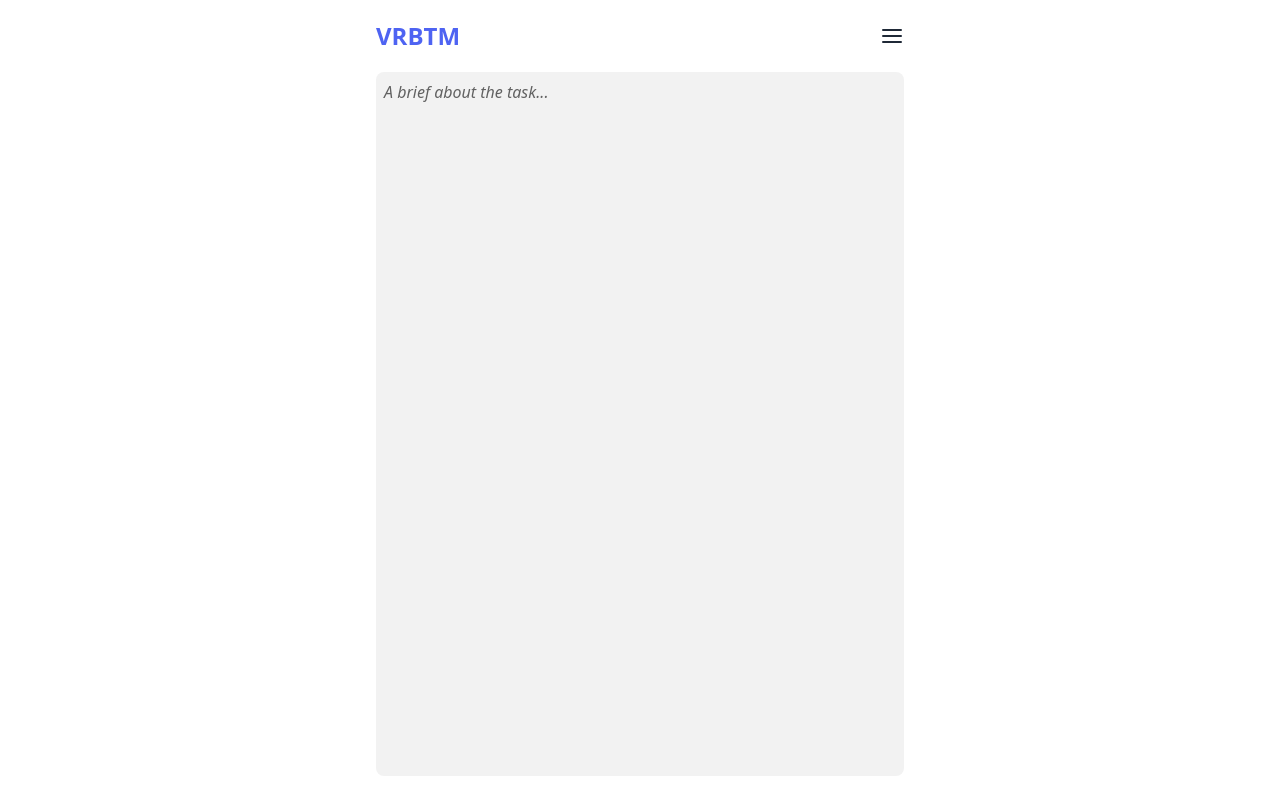
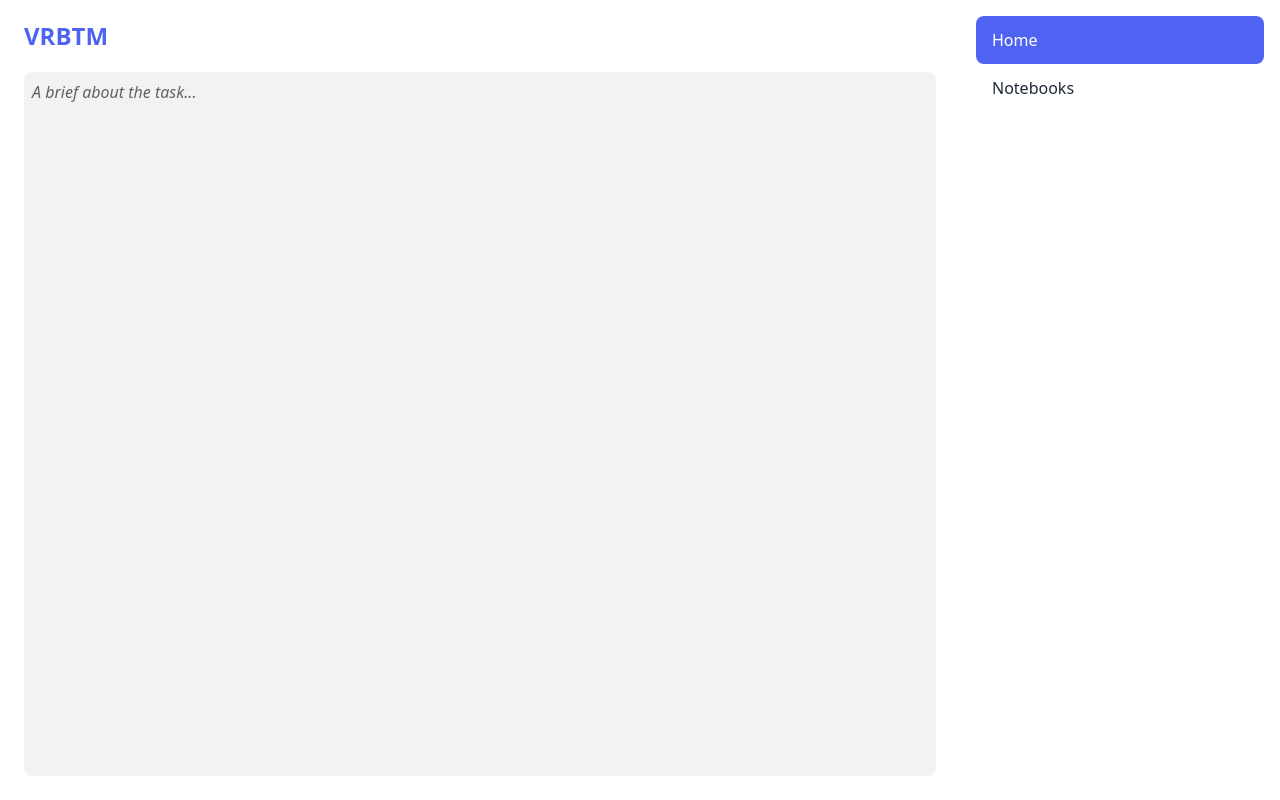
Before and after one commit to YousefJalali/vrbtm, a Next.js app: page / in a window 1280 px wide. Built offline with nearby package versions, Linux system fonts and the light colour scheme.

Commit message:
notebook page added

```diff
--- a/components/layout/Header.tsx
+++ b/components/layout/Header.tsx
@@ -1,16 +1,15 @@
+import { useState } from "react"
 import { FiMenu } from "react-icons/fi"
 import { HiOutlineAdjustmentsHorizontal } from "react-icons/hi2"
 
 export default function Header() {
+  const [isVisible, setVisibility] = useState(false)
+
   return (
     <header className="mb-6 flex h-6 w-full items-center justify-between">
       <h1 className="font-sans text-2xl font-bold leading-none text-primary">
         VRBTM
       </h1>
-      <a>
-        {/* <a onClick={() => toggleOptions(!showOptions)}> */}
-        <FiMenu className="text-2xl" />
-      </a>
     </header>
   )
 }
--- /dev/null
+++ b/components/layout/Layout.tsx
@@ -0,0 +1,55 @@
+import useWindowSize from "@/libs/hooks/useWindowSize"
+import Link from "next/link"
+import { useRouter } from "next/router"
+import { ReactNode } from "react"
+import { FiMenu } from "react-icons/fi"
+
+export default function Layout({ children }: { children: ReactNode }) {
+  const { height } = useWindowSize()
+  const router = useRouter()
+
+  return (
+    <div className="drawer drawer-mobile drawer-end bg-base-100 ">
+      <input id="my-drawer-2" type="checkbox" className="drawer-toggle" />
+      <div className="drawer-content flex w-full flex-col items-center justify-center">
+        <main
+          className="min-w-screen relative mx-auto flex w-full flex-col p-6"
+          style={{ minHeight: height }}
+        >
+          <header className="mb-6 flex h-6 w-full items-center justify-between">
+            <h1 className="font-sans text-2xl font-bold leading-none text-primary">
+              VRBTM
+            </h1>
+
+            <label
+              htmlFor="my-drawer-2"
+              className="btn-primary drawer-button btn h-8 min-h-fit w-8 p-0 lg:hidden"
+            >
+              <FiMenu />
+            </label>
+          </header>
+          {children}
+        </main>
+      </div>
+      <div className="drawer-side">
+        <label htmlFor="my-drawer-2" className="drawer-overlay"></label>
+        <ul className="menu w-80 bg-base-100 p-4 text-base-content">
+          {/* <!-- Sidebar content here --> */}
+          <li>
+            <Link href="/" className={router.pathname === "/" ? "active" : ""}>
+              Home
+            </Link>
+          </li>
+          <li>
+            <Link
+              href="/notebook"
+              className={router.pathname === "/notebook" ? "active" : ""}
+            >
+              Notebooks
+            </Link>
+          </li>
+        </ul>
+      </div>
+    </div>
+  )
+}
--- a/libs/ui/rich-text-editor/TextEditor.tsx
+++ b/libs/ui/rich-text-editor/TextEditor.tsx
@@ -14,8 +14,6 @@ const ReactQuill = dynamic(
     BoldBlot.blotName = "mark"
     BoldBlot.tagName = "mark"
     RQ.Quill.register("formats/mark", BoldBlot)
-
-    console.log(RQ.Quill)
 
     function undoChange() {
       // @ts-ignore
--- a/pages/_app.tsx
+++ b/pages/_app.tsx
@@ -1,13 +1,16 @@
-import type { AppProps } from "next/app";
-import "@/styles/globals.css";
-import { Montserrat } from "@next/font/google";
+import type { AppProps } from "next/app"
+import "@/styles/globals.css"
+import { Montserrat } from "@next/font/google"
+import Layout from "@/components/layout/Layout"
 
-const font = Montserrat({ subsets: ["latin"], variable: "--font-montserrat" });
+const font = Montserrat({ subsets: ["latin"], variable: "--font-montserrat" })
 
 export default function MyApp({ Component, pageProps }: AppProps) {
   return (
-    <main className={font.variable}>
-      <Component {...pageProps} />
-    </main>
-  );
+    <div className={` ${font.variable}`}>
+      <Layout>
+        <Component {...pageProps} />
+      </Layout>
+    </div>
+  )
 }
--- a/pages/index.tsx
+++ b/pages/index.tsx
@@ -5,7 +5,7 @@ import { DeltaStatic, Sources } from "quill"
 import { UnprivilegedEditor } from "react-quill"
 import Header from "@/components/layout/Header"
 import { RxEyeClosed, RxEyeOpen, RxReload } from "react-icons/rx"
-import useWindowSize from "@/hooks/useWindowSize"
+import Layout from "@/components/layout/Layout"
 
 export default function Home() {
   // const [showOptions, toggleOptions] = useState(false)
@@ -20,7 +20,6 @@ export default function Home() {
   // const [loading, setLoading] = useState(false)
   const [isVisible, setVisibility] = useState(true)
   const [isOmit, setOmit] = useState(false)
-  const { height } = useWindowSize()
 
   const ref = useRef(null)
 
@@ -123,12 +122,7 @@ export default function Home() {
   }
 
   return (
-    <main
-      className="min-w-screen relative mx-auto flex max-w-xl flex-col p-6 "
-      style={{ minHeight: height }}
-    >
-      <Header />
-
+    <>
       {/* {showOptions && <Nav />} */}
 
       <div className="box-border flex flex-1 flex-col rounded-lg bg-base-200 p-2">
@@ -202,6 +196,6 @@ export default function Home() {
           </button>
         </div>
       )}
-    </main>
+    </>
   )
 }
--- /dev/null
+++ b/pages/notebook/index.tsx
@@ -0,0 +1,3 @@
+export default function Notebook() {
+  return <div>notebook</div>
+}
```
Also changed, not shown: tailwind.config.js (+11 -4 lines).
